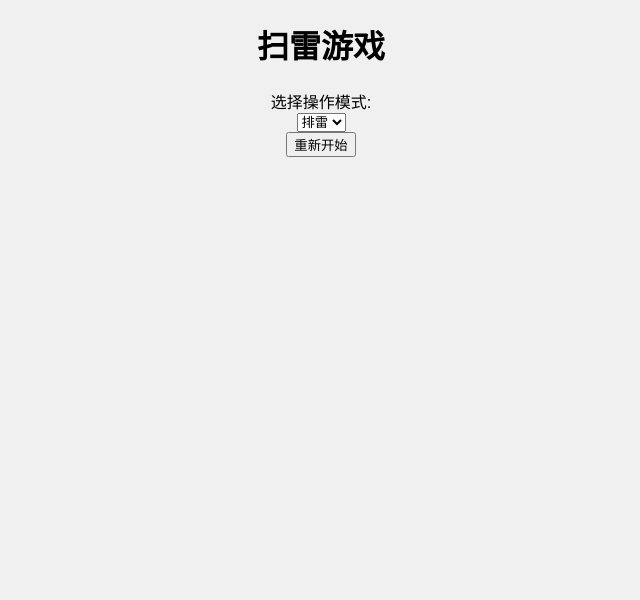
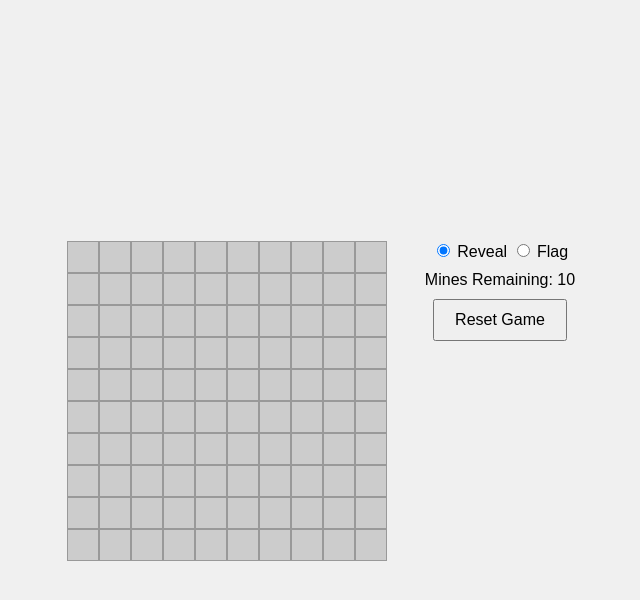
Before and after one commit to hxb975/my, a plain HTML site: page mine/mine.html in a window 1280 px wide. Shown: the whole page, without its empty margins (319-959 px from the left). Drawn offline with Linux system fonts and the light colour scheme; files that its build step writes are made by us from their sources.

Commit message:
Add files via upload

```diff
--- a/mine/mine.html
+++ b/mine/mine.html
@@ -1,20 +1,28 @@
 <!DOCTYPE html>
-<html lang="zh-CN">
+<html lang="en">
 <head>
     <meta charset="UTF-8">
     <meta name="viewport" content="width=device-width, initial-scale=1.0">
-    <title>扫雷游戏</title>
-    <link rel="stylesheet" href="style.css">
+    <title>Minesweeper</title>
+    <link rel="stylesheet" href="styles.css">
 </head>
 <body>
-    <h1>扫雷游戏</h1>
-    <label for="modeSelect">选择操作模式:</label>
-    <select id="modeSelect">
-        <option value="reveal">排雷</option>
-        <option value="mark">标记</option>
-    </select>
-    <div id="gameArea"></div>
-    <button id="restartButton">重新开始</button>
+    <div class="game-container">
+        <div id="board"></div>
+        <div id="info-area">
+            <div class="mode-selector">
+                <label>
+                    <input type="radio" name="mode" value="reveal" checked> Reveal
+                </label>
+                <label>
+                    <input type="radio" name="mode" value="flag"> Flag
+                </label>
+            </div>
+            <div id="mines-remaining">Mines Remaining: <span id="mines-count">10</span></div>
+            <button id="reset">Reset Game</button>
+            <div id="game-status"></div>
+        </div>
+    </div>
     <script src="script.js"></script>
 </body>
 </html>
```
